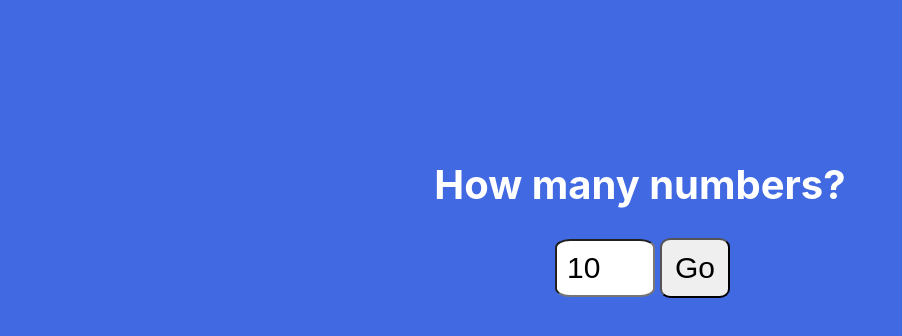
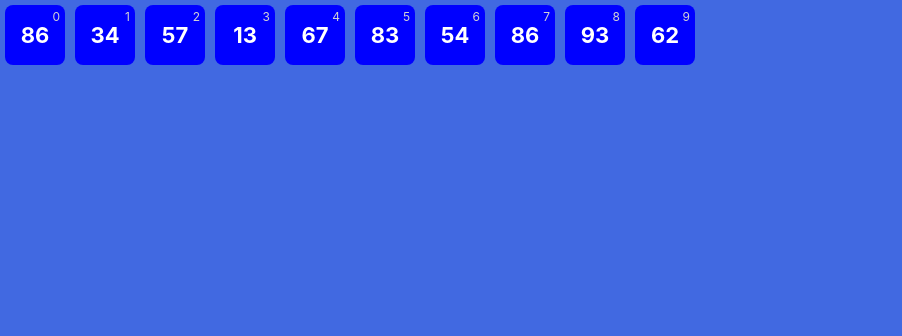
Before and after one commit to filipetoyoshima/ordering-hvm, a React (Create React App) app: page / in a window 1280 px wide. Both pictures are taken after a click on the button "Go". Shown: the top 336 px of the page, without its empty margins (0-902 px from the left). Built offline with nearby package versions, Linux system fonts and the light colour scheme.

Commit message:
Game component under construction

```diff
--- /dev/null
+++ b/src/components/game/Game.css
@@ -0,0 +1,8 @@
+body {
+    background-color: white;
+}
+
+.card {
+    display: inline-block;
+    text-align: center;
+}
--- /dev/null
+++ b/src/components/game/Game.js
@@ -0,0 +1,48 @@
+import React from 'react'
+import Number_Box from '../number_box/Number_Box';
+
+import './Game.css'
+
+class Game extends React.Component {
+    constructor(props) {
+        super(props);
+        this.state = {
+            cards: []
+        }
+    }
+
+    componentDidMount () {
+        let i=0;
+        let arr=[];
+
+        for (i=0; i<this.props.number_of_cards; i++) {
+            let r = Math.floor(Math.random() * 100);
+            arr.push(r);
+        }
+
+        this.setState({
+            cards: arr,
+        })
+    }
+
+    render () {
+        return (
+            <div>
+                {this.state.cards.map((card, index) =>
+                    <div
+                        className='card'
+                    >
+                        <Number_Box
+                            number={card}
+                            is_open={true}
+                            index={index}
+                            key={index}
+                        />
+                    </div>
+                )}
+            </div>
+        )
+    }
+}
+
+export default Game;
--- a/src/components/home/Home.js
+++ b/src/components/home/Home.js
@@ -1,11 +1,13 @@
 import React from 'react'
+import Game from '../game/Game';
 import './home.css'
 
 class Home extends React.Component {
     constructor(props) {
         super(props)
         this.state = {
-            number_of_cells: '10',
+            number_of_cells: 10,
+            number_of_cells_text: '10',
             is_game_running: false,
         }
 
@@ -14,9 +16,15 @@ class Home extends React.Component {
     }
 
     render() {
-
+        if (this.state.is_game_running) {
             return (
-            <div className='container'>
+                <Game
+                    number_of_cards={this.state.number_of_cells}
+                />
+            )
+        } else {
+            return (
+                <div className='choose-container'>
                     <label>
                         How many numbers?
                     </label>
@@ -33,10 +41,13 @@ class Home extends React.Component {
                 </div>
             )
         }
+    }
 
     handleInput(event) {
+        let number = parseInt(event.target.value);
         this.setState({
-            number_of_cells: event.target.value
+            number_of_cells_text: event.target.value,
+            number_of_cells: number
         })
     }
 
--- a/src/components/home/home.css
+++ b/src/components/home/home.css
@@ -25,7 +25,7 @@ button {
     font-size: 30px;
 }
 
-.container {
+.choose-container {
     margin: auto;
     text-align: center;
     padding: 20vh 5vw;
--- /dev/null
+++ b/src/components/number_box/Number_Box.css
@@ -0,0 +1,51 @@
+.number-box {
+    width: 60px;
+    height: 60px;
+    border-radius: 8px;
+    background-color: blue;
+    color: white;
+    display: inline-block;
+    margin: 5px;
+    position: relative;
+}
+
+.number-box-winner {
+    width: 60px;
+    height: 60px;
+    border-radius: 8px;
+    background-color: green;
+    color: white;
+    display: inline-block;
+    margin: 5px;
+    position: relative;
+}
+
+.number-box-loser {
+    width: 60px;
+    height: 60px;
+    border-radius: 8px;
+    background-color: red;
+    color: white;
+    display: inline-block;
+    margin: 5px;
+    position: relative;
+}
+
+.number {
+    line-height: 60px;
+    font-size: 22px;
+    font-weight: bold;
+}
+
+.corner-number {
+    position: absolute;
+    font-size: 12px;
+    color: lightgray;
+    right: 5px;
+    top: 4px;
+}
+
+.number-box:hover {
+    cursor: pointer;
+    background-color: rgb(94, 94, 253);
+}
--- /dev/null
+++ b/src/components/number_box/Number_Box.js
@@ -0,0 +1,56 @@
+import React from 'react'
+import './Number_Box.css'
+import { connect } from 'react-redux';
+
+
+class NumberBox extends React.Component {
+    constructor(props){
+        super(props);
+        // Receive by props:
+        // - is_open, a boolean value that tell if the box is open
+        // - number, the number that the box represents
+        // - index, an integer the tell which box is it
+
+        this.getNumber = this.getNumber.bind(this)
+    }
+
+    render() {
+        return (
+            <div className={this.getClass()}>
+                <div className='number'>
+                    {this.getNumber()}
+                </div>
+                <div className='corner-number'>
+                    {this.props.index}
+                </div>
+            </div>
+        )
+    }
+
+    getNumber() {
+        if (this.props.is_open) {
+            return this.props.number;
+        } else {
+            return '?'
+        }
+    }
+
+    getClass() {
+        let class_name = 'number-box'
+        if (this.props.win_game && this.props.is_open) {
+            if (this.props.turn_player) {
+                class_name = 'number-box-winner';
+            } else {
+                class_name = 'number-box-loser';
+            }
+        }
+        return class_name
+    }
+}
+
+const mapStateToProps = state => { return { ...state } };
+
+const mapDispatchToProps = dispatch => ({
+});
+
+export default connect(mapStateToProps, mapDispatchToProps)(NumberBox);
```
Lines whose indentation alone changed are shown as unchanged.
